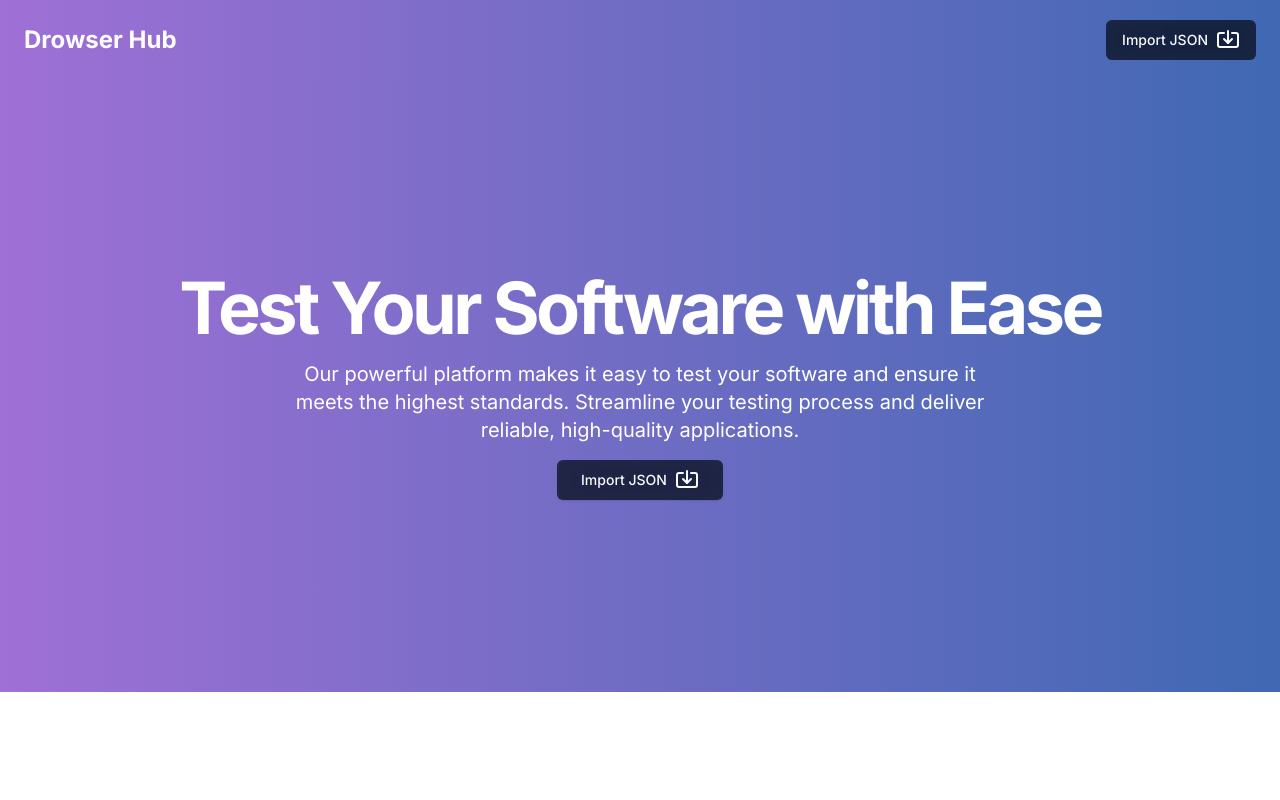
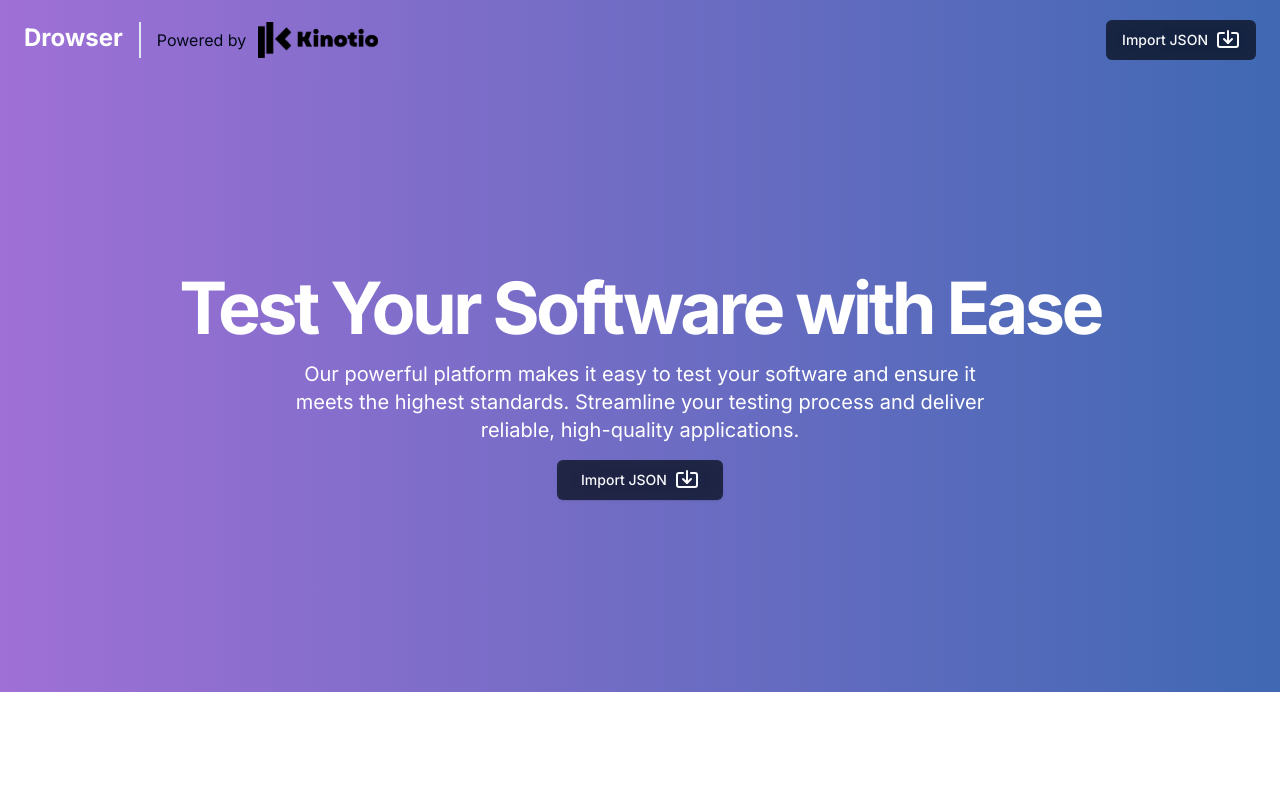
Before and after one commit to kinotio/drowser-studio, a Next.js app: page / in a window 1280 px wide. Shown: the top 800 px of the page. Built offline with nearby package versions, Linux system fonts and the light colour scheme.

Commit message:
feat: add company logo on header

```diff
--- a/components/common/header-component.tsx
+++ b/components/common/header-component.tsx
@@ -1,4 +1,5 @@
 import Link from "next/link";
+import Image from "next/image";
 import { Button } from "@/components/ui/button";
 import { ImportIcon } from "lucide-react";
 
@@ -7,7 +8,11 @@ export function HeaderComponent() {
     <>
       <header className="flex h-20 w-full shrink-0 items-center px-4 md:px-6 bg-gradient-to-r from-[#874CCC]/80 to-[#10439F]/80 backdrop-blur-md">
         <Link className="mr-6 hidden lg:flex" href="#">
-          <h1 className="font-bold text-2xl text-white">Drowser Hub</h1>
+          <h1 className="font-bold text-2xl text-white pr-4">Drowser</h1>
+          <div className="flex items-center border-l-2 pl-4 gap-3">
+            <span>Powered by</span>
+            <Image src="/images/kinotio-logo-dark.png" alt="Kinotio Logo" width={120} height={120} />
+          </div>
         </Link>
         <div className="ml-auto gap-3 flex">
           <Button className="bg-gray-900/80 backdrop-blur-md text-gray-50 hover:bg-gray-900/90 dark:bg-gray-50/80 dark:text-gray-900 dark:hover:bg-gray-50/90">
--- a/package.json
+++ b/package.json
@@ -1,5 +1,5 @@
 {
-  "name": "drowser-hub",
+  "name": "drowser",
   "version": "0.1.0",
   "private": true,
   "scripts": {
```
Also changed, not shown: public/images/kinotio-logo-dark.png (added).
